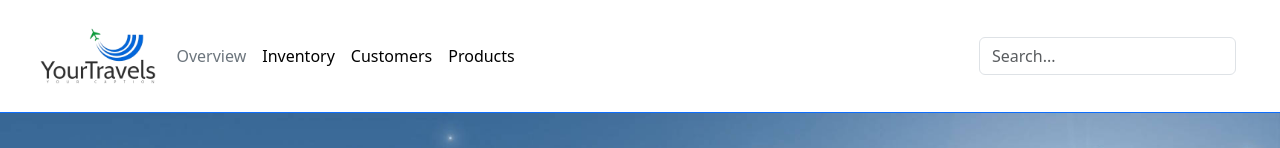
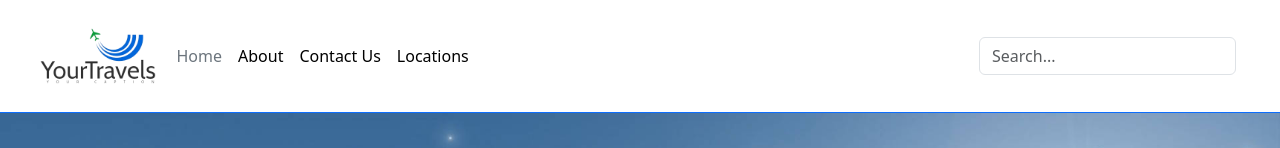
Before and after one commit to trancedtales/TravelGuides, a plain HTML site: page index.html in a window 1280 px wide. Shown: the top 148 px of the page. Drawn offline with nearby package versions, Linux system fonts and the light colour scheme.

Commit message:
commit-17/06

```diff
--- a/index.html
+++ b/index.html
@@ -19,10 +19,10 @@
             </a>
 
             <ul class="nav col-12 col-lg-auto me-lg-auto mb-2 justify-content-center mb-md-0">
-              <li><a href="#" class="nav-link px-2 link-secondary">Overview</a></li>
-              <li><a href="#" class="nav-link px-2 link-body-emphasis">Inventory</a></li>
-              <li><a href="#" class="nav-link px-2 link-body-emphasis">Customers</a></li>
-              <li><a href="#" class="nav-link px-2 link-body-emphasis">Products</a></li>
+              <li><a href="#" class="nav-link px-2 link-secondary">Home</a></li>
+              <li><a href="#" class="nav-link px-2 link-body-emphasis">About</a></li>
+              <li><a href="#" class="nav-link px-2 link-body-emphasis">Contact Us</a></li>
+              <li><a href="#" class="nav-link px-2 link-body-emphasis">Locations</a></li>
             </ul>
 
             <form class="col-12 col-lg-auto mb-3 mb-lg-0 me-lg-3" role="search">
```
